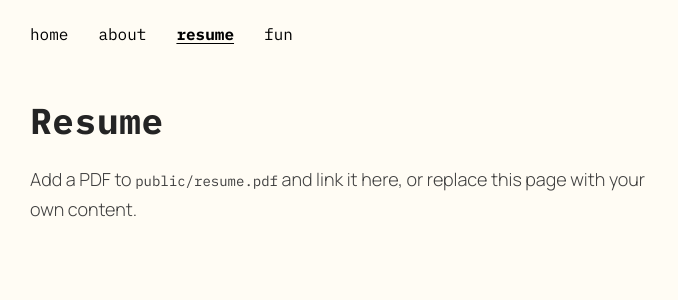
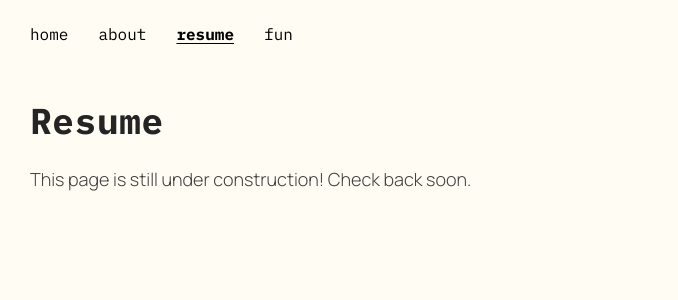
Before and after one commit to keibrdn/portfolio, a React (Vite) app in the folder frontend/: page /resume in a window 1280 px wide. Shown: the top 300 px of the page, without its empty margins (0-678 px from the left). Built offline with nearby package versions, Linux system fonts and the light colour scheme; no server answers.

Commit message:
content: under construction copy on Resume and Fun
Co-authored-by: Cursor <cursoragent@cursor.com>

```diff
--- a/frontend/src/pages/Fun.jsx
+++ b/frontend/src/pages/Fun.jsx
@@ -6,7 +6,7 @@ export default function Fun() {
     <AppShell fullBleed mainClassName="appShellMain--fullBleedSimple">
       <article className="funArticle">
         <h1 className="funTitle">Fun</h1>
-        <p className="funLead">Play, experiments, and side quests — add your own content here.</p>
+        <p className="funLead">This page is still under construction! Check back soon.</p>
       </article>
     </AppShell>
   )
--- a/frontend/src/pages/Resume.css
+++ b/frontend/src/pages/Resume.css
@@ -20,7 +20,3 @@
   color: var(--color-text-primary);
   margin: 0;
 }
-.resumeCode {
-  font-family: var(--font-ui);
-  font-size: var(--size-sm);
-}
--- a/frontend/src/pages/Resume.jsx
+++ b/frontend/src/pages/Resume.jsx
@@ -7,8 +7,7 @@ export default function Resume() {
       <article className="resumeArticle">
         <h1 className="resumeTitle">Resume</h1>
         <p className="resumeLead">
-          Add a PDF to <code className="resumeCode">public/resume.pdf</code> and link it here, or
-          replace this page with your own content.
+          This page is still under construction! Check back soon.
         </p>
       </article>
     </AppShell>
```
